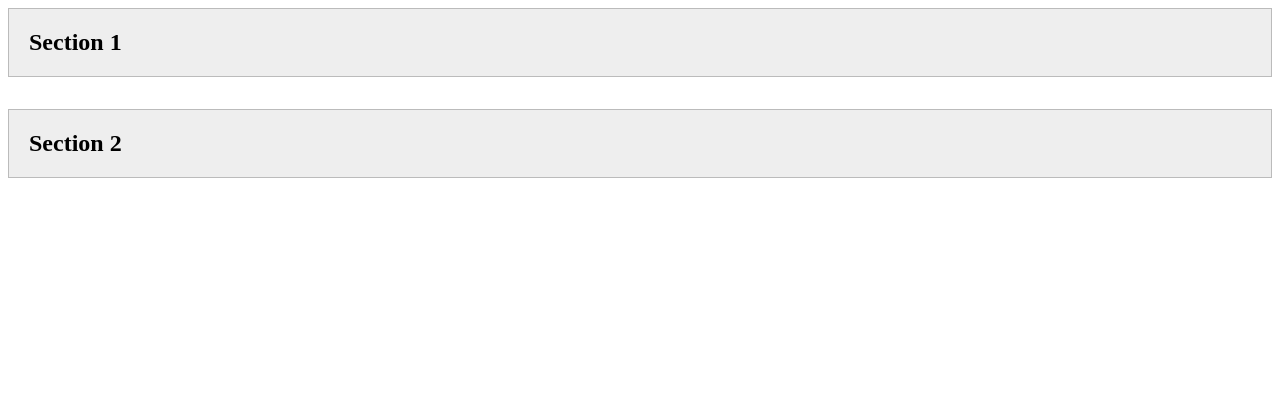
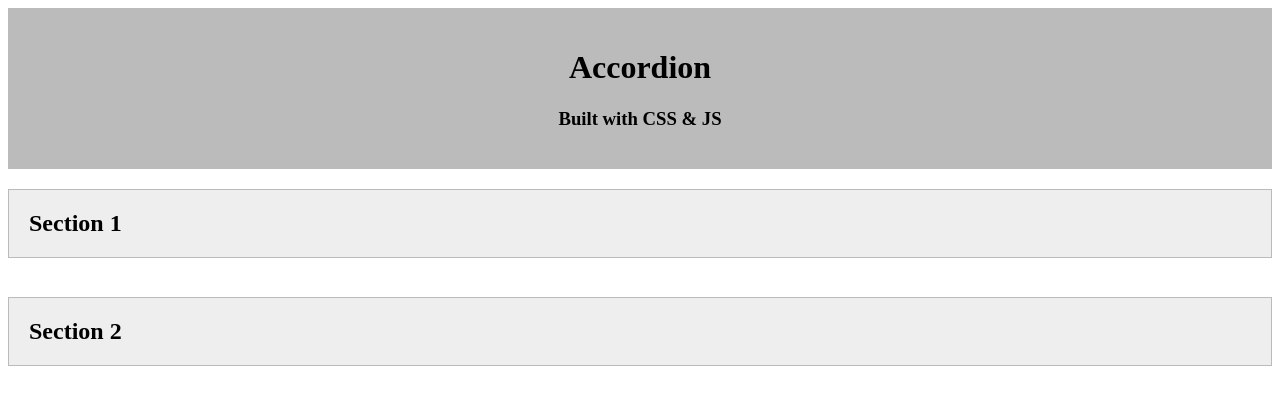
Before and after one commit to leo8545/accordion, a plain HTML site: page index.html in a window 1280 px wide. Drawn offline with Linux system fonts and the light colour scheme.

Commit message:
A lil bit style changes

```diff
--- a/index.html
+++ b/index.html
@@ -5,6 +5,10 @@
 	<link rel="stylesheet" type="text/css" href="./style.css">
 </head>
 <body>
+	<header>
+		<h1 class="page-title">Accordion</h1>
+		<h3 class="page-tagline">Built with CSS & JS</h3>
+	</header>
 	<div class="container">
 		<div class="accordion">
 			<h2 class="accordion-title">
--- a/style.css
+++ b/style.css
@@ -1,5 +1,9 @@
+header {
+	padding: 20px 0;
+	background-color: #bbb;
+	text-align: center;
+}
 .accordion-title {
-	margin: 0px;
 	padding: 20px;
 	border: 1px solid #bbb;
 	background-color: #eee;
@@ -14,7 +18,7 @@
 }
 
 .accordion-text {
-	padding: 0 20px;
+	padding: 0 25px;
 	max-height: 0;
 	overflow: hidden;
 	transition: max-height 0.2s ease-out;
```
